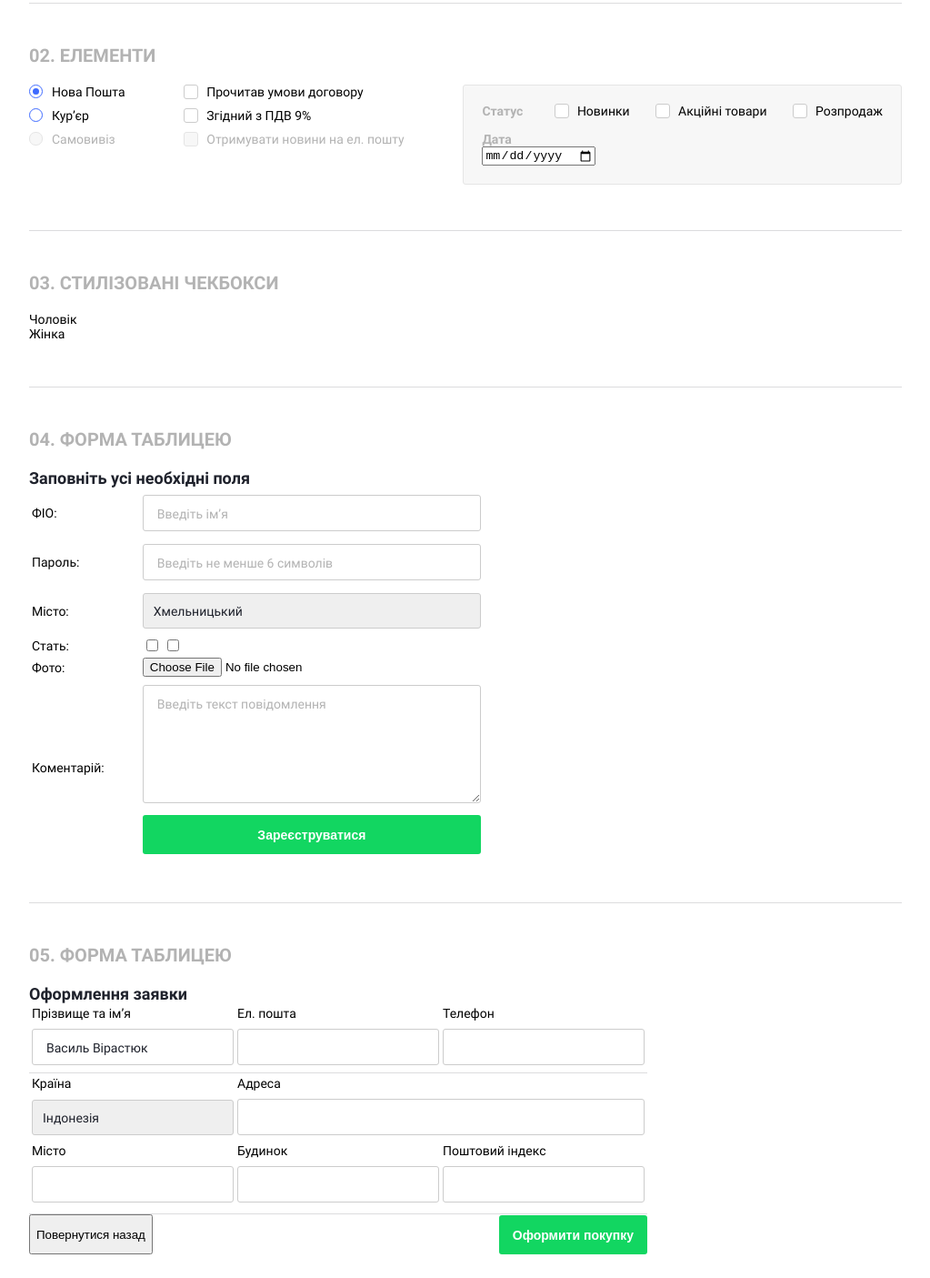
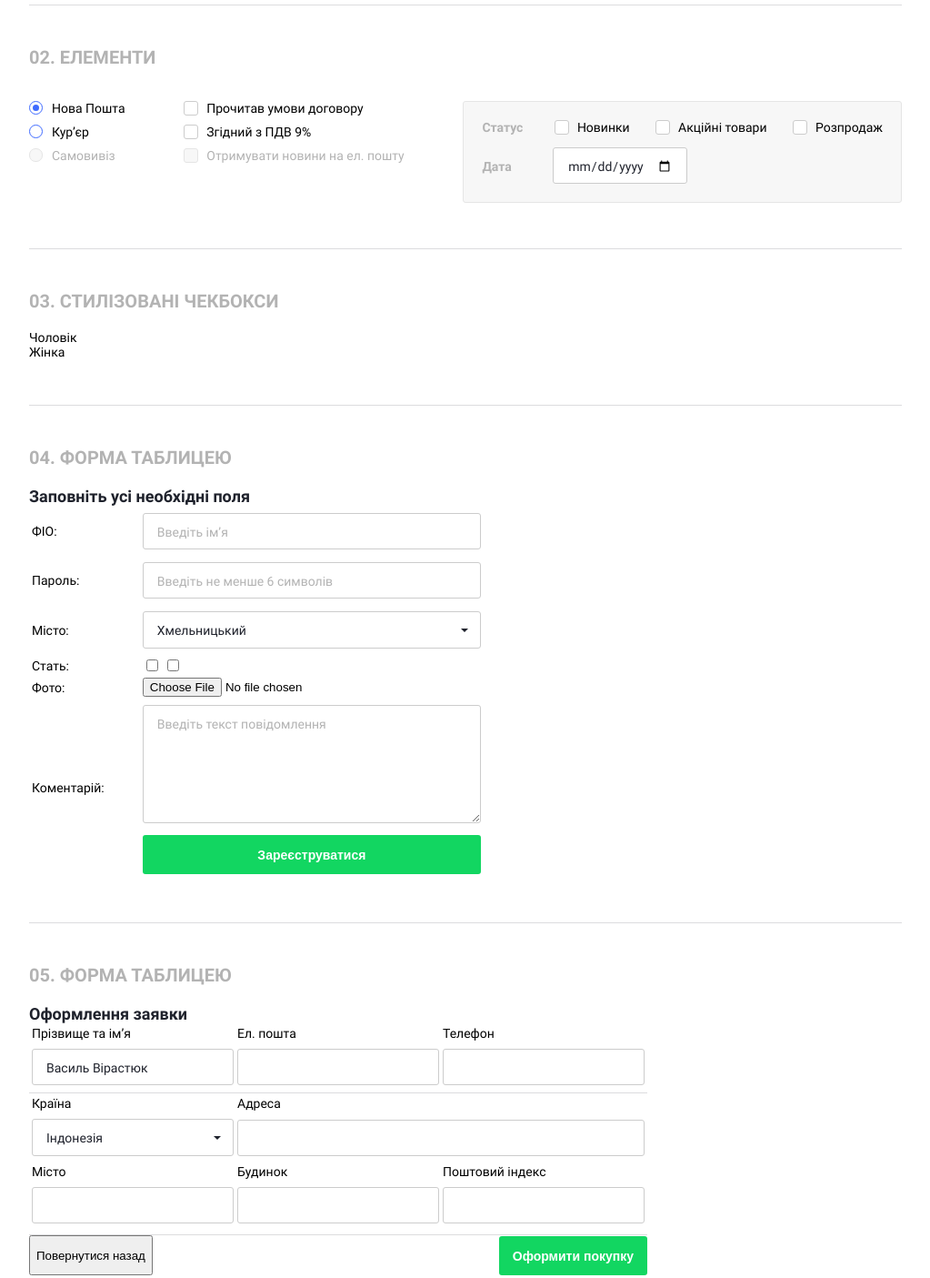
Before and after one commit to a-kulaev/forms, a plain HTML site: page index.html in a window 1280 px wide. Shown: the part 580-1985 px from the top of the page at 91% size, without its empty margins (128-1151 px from the left). Drawn offline with Linux system fonts and the light colour scheme.

Commit message:
Second form redo

```diff
--- a/css/style.css
+++ b/css/style.css
@@ -90,9 +90,8 @@ textarea {
     max-width: 960px;
 }
 
-
-
 .input-text,
+.input-date,
 .select,
 .textarea {
     margin: 5px 5px 5px 0;
@@ -114,13 +113,16 @@ textarea {
 }
 
 .input-text,
-.textarea,
-.select {
+.textarea {
     padding: 12px 15px 10px 15px;
 }
 
 .select {
-    padding: 12px 15px 10px 11px;
+    padding: 13px 15px 11px 15px;
+}
+
+.input-date {
+    padding: 11px 15px 9px 15px
 }
 
 .input-submit {
@@ -132,23 +134,48 @@ textarea {
     border: none;
     background-color: #12d661;
     border-radius: 3px;
+    transition: all .5s ease;
 }
 
 .input-submit:hover {
-    filter: drop-shadow(0px 2px 2.5px rgba(8,118,52,0.35));
+    box-shadow: 0px 2px 2.5px rgba(8,118,52,0.35);
     background-color: #07be51;
 }
 
 .input-text:focus,
+.input-date:focus,
 .textarea:focus,
 .select:focus {
     outline: none;
     border: 1px solid #3e6aff;
-    filter: drop-shadow(0 0 2.5px rgba(62,106,255,0.55));
+    box-shadow: 0 0 2.5px rgba(62,106,255,0.55);
 }
 
 .select {
     appearance: none;
+    -webkit-appearance: none;
+    z-index: 1;
+    position: relative;
+    background-color: transparent;
+}
+
+.label-select {
+    position: relative;
+    display: inline-block;
+    width: 100%;
+    transition: all .5s ease;
+    border-radius: 3px;
+    background-color: #fff;
+}
+
+.label-select::before {
+    content: "";
+    position: absolute;
+    right: 14px;
+    top: 24px;
+    z-index: 0;
+    border: 4.5px solid transparent;
+    border-top-color: #1f222c;
 }
 
 .input-checkbox,
@@ -250,11 +277,6 @@ textarea {
     border-bottom: 2px solid #244dd7;
 }
 
-.input-radio:checked + label,
-.input-checkbox:checked + label {
-
-}
-
 /* 01. проста форма */
 
 .form-simple-1 {
@@ -280,6 +302,10 @@ textarea {
     display: inline-block;
 }
 
+.form-elements-2 > h2 {
+    margin-bottom: 36px;
+}
+
 .radio-nova_poshta,
 .radio-courier,
 .checkbox-read,
@@ -298,7 +324,11 @@ textarea {
 }
 
 .status-date > div:last-child {
-    padding: 15px 20px 20px 20px;
+    padding: 14px 20px 20px 20px;
+}
+
+.status-date > div:last-child > div {
+    display: inline-block;
 }
 
 .status-date > div:first-child > div:last-child > label {
@@ -316,6 +346,11 @@ textarea {
 
 .status-date > div:last-child > span {
     padding-right: 42px;
+}
+
+.input-date {
+    width: 148px;
+    margin: 0;
 }
 
 /* 03. стилізовані чекбокси */
--- a/index.html
+++ b/index.html
@@ -17,12 +17,14 @@
                     <form action="index.html" method="post">
                         <input type="text" name="name" maxlength="30" class="input-text" placeholder="Введіть ім’я">
                         <input type="text" name="email" maxlength="30" required class="input-text" placeholder="Email">
-                        <select name="city-select" class="select">
-                            <option selected disabled>Ваше місто</option>
-                            <option>Київ</option>
-                            <option>Львів</option>
-                            <option>Хмельницький</option>
-                        </select>
+                        <label class="label-select">
+                            <select name="city-select" class="select">
+                                <option selected disabled>Ваше місто</option>
+                                <option value="Київ">Київ</option>
+                                <option value="Львів">Львів</option>
+                                <option value="Хмельницький">Хмельницький</option>
+                            </select>
+                        </label>
                         <textarea class="textarea" name="textarea" placeholder="Введіть ваше повідомлення"></textarea>
                         <input type="submit" value="Зареєструватися" class="input-submit">
                     </form>
@@ -126,11 +128,13 @@
                             <tr>
                                 <td>Місто:</td>
                                 <td>
-                                    <select class="select">
-                                        <option>Київ</option>
-                                        <option>Львів</option>
-                                        <option selected>Хмельницький</option>
-                                    </select>
+                                    <label class="label-select">
+                                        <select name="city-select" class="select">
+                                            <option value="Київ">Київ</option>
+                                            <option value="Львів">Львів</option>
+                                            <option value="Хмельницький" selected>Хмельницький</option>
+                                        </select>
+                                    </label>
                                 </td>
                             </tr>
                             <tr>
@@ -181,11 +185,13 @@
                             </tr>
                             <tr>
                                 <td>
-                                    <select class="select">
-                                        <option>Україна</option>
-                                        <option>Польща</option>
-                                        <option selected>Індонезія</option>
-                                    </select>
+                                    <label class="label-select">
+                                        <select name="country-select" class="select">
+                                            <option value="Україна">Україна</option>
+                                            <option value="Польща">Польща</option>
+                                            <option value="Індонезія" selected>Індонезія</option>
+                                        </select>
+                                    </label>
                                 </td>
                                 <td colspan="2"><input type="text" maxlength="30" class="input-text"></td>
                             </tr>
```
